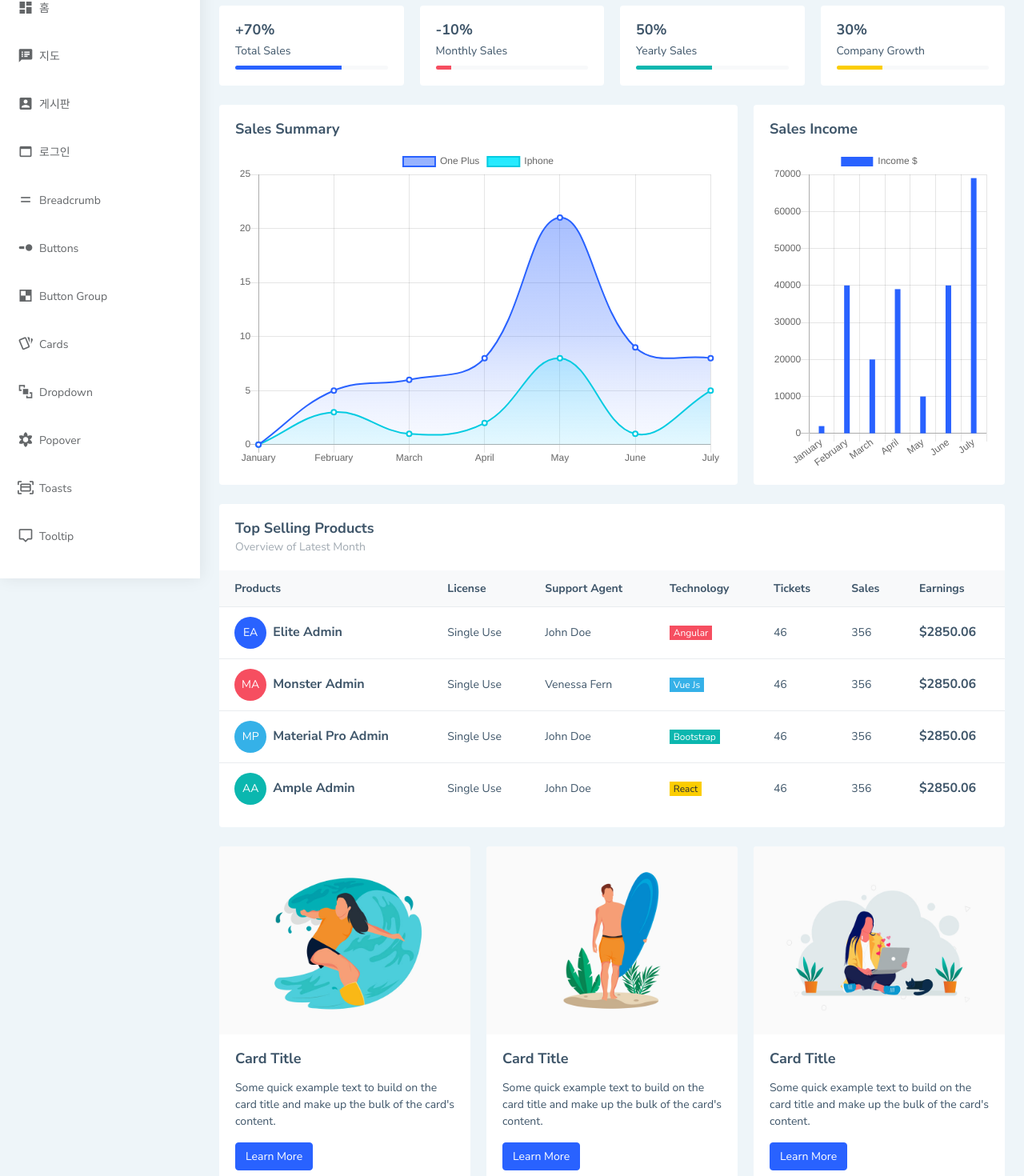
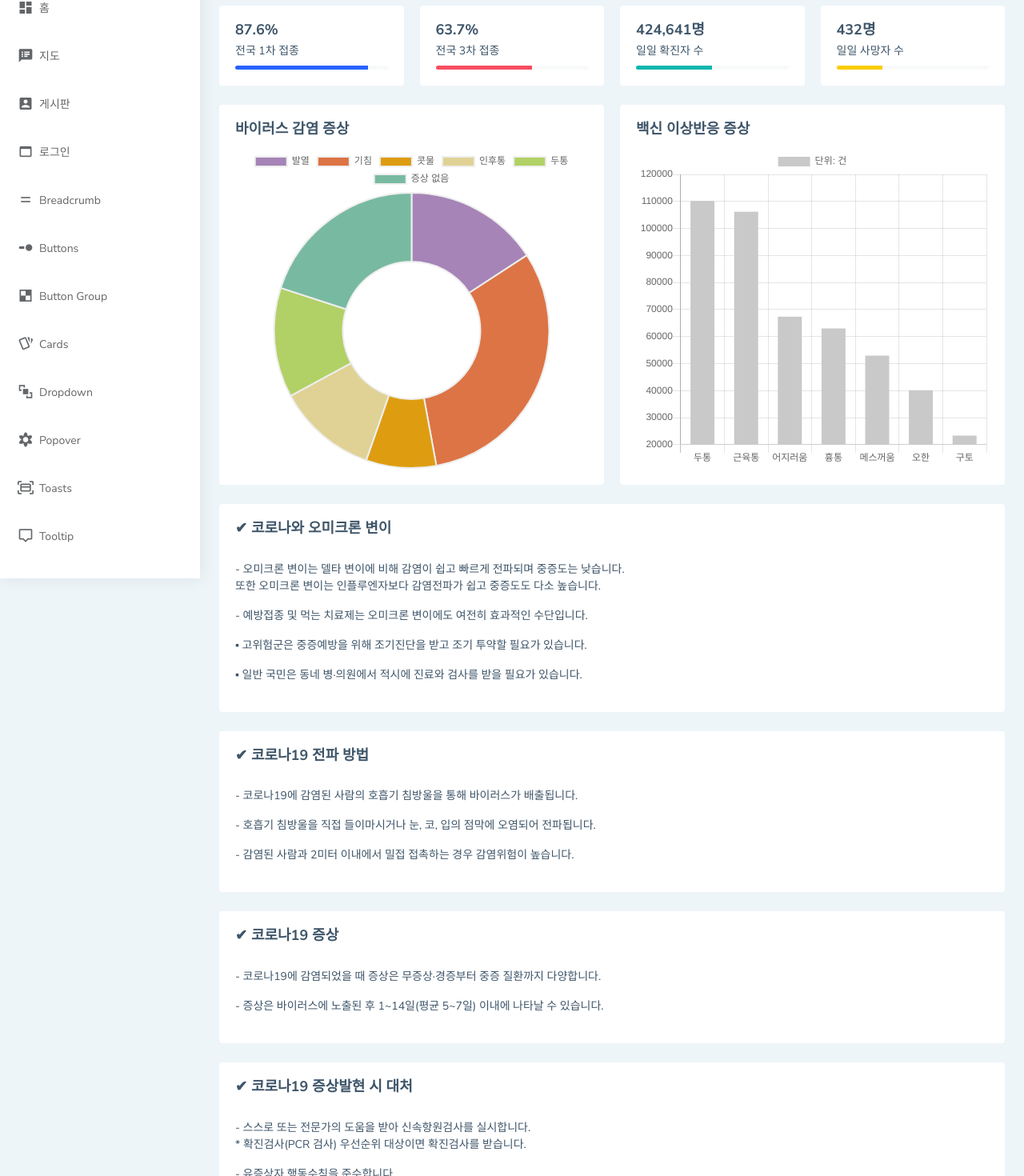
Before and after one commit to ehfmakan123/VacSa_hadoop_bigdata, a Vue app in the folder frontend/: page /starter in a window 1280 px wide. Shown: the part 77-1547 px from the top of the page at 80% size. Built offline with nearby package versions, Linux system fonts and the light colour scheme.

Commit message:
Feat: helpful Info

```diff
--- a/frontend/package.json
+++ b/frontend/package.json
@@ -9,12 +9,13 @@
   },
   "dependencies": {
     "bootstrap-vue": "^2.17.3",
+    "chart.js": "^2.8.0",
     "core-js": "^3.6.5",
-    "chart.js": "^2.8.0",
     "moment": "^2.29.1",
     "node-sass": "^5.0.0",
     "vue": "^2.6.11",
     "vue-chartjs": "^3.4.2",
+    "vue-doughnut-chart": "^0.3.0",
     "vue-router": "^3.5.1",
     "vue-server-renderer": "^2.6.12",
     "vuelidate": "^0.7.6",
--- a/frontend/src/views/Starter.vue
+++ b/frontend/src/views/Starter.vue
@@ -6,29 +6,29 @@
     <b-row>
       <b-col cols="12" md="6" lg="3">
         <b-card class="mb-4">
-          <h4 class="card-title mb-1">+70%</h4>
-          <b-card-text class="mb-2">Total Sales</b-card-text>
-          <b-progress value="70" max="100"></b-progress>
+          <h4 class="card-title mb-1">87.6%</h4>
+          <b-card-text class="mb-2">전국 1차 접종</b-card-text>
+          <b-progress value="87" max="100"></b-progress>
         </b-card>
       </b-col>
       <b-col cols="12" md="6" lg="3">
         <b-card class="mb-4">
-          <h4 class="card-title mb-1">-10%</h4>
-          <b-card-text class="mb-2">Monthly Sales</b-card-text>
-          <b-progress variant="danger" value="10" max="100"></b-progress>
+          <h4 class="card-title mb-1">63.7%</h4>
+          <b-card-text class="mb-2">전국 3차 접종</b-card-text>
+          <b-progress variant="danger" value="63" max="100"></b-progress>
         </b-card>
       </b-col>
       <b-col cols="12" md="6" lg="3">
         <b-card class="mb-4">
-          <h4 class="card-title mb-1">50%</h4>
-          <b-card-text class="mb-2">Yearly Sales</b-card-text>
+          <h4 class="card-title mb-1">424,641명</h4>
+          <b-card-text class="mb-2">일일 확진자 수</b-card-text>
           <b-progress variant="success" value="50" max="100"></b-progress>
         </b-card>
       </b-col>
       <b-col cols="12" md="6" lg="3">
         <b-card class="mb-4">
-          <h4 class="card-title mb-1">30%</h4>
-          <b-card-text class="mb-2">Company Growth</b-card-text>
+          <h4 class="card-title mb-1">432명</h4>
+          <b-card-text class="mb-2">일일 사망자 수</b-card-text>
           <b-progress variant="warning" value="30" max="100"></b-progress>
         </b-card>
       </b-col>
@@ -36,6 +36,58 @@
     <!-- ----------------------------------------------- -->
     <!-- end top cards -->
     <!-- ----------------------------------------------- -->
+    <b-row>
+      <b-col cols="12" lg="6">
+        <b-card class="mb-4">
+          <h4 class="card-title">바이러스 감염 증상</h4>
+          <Infection />
+        </b-card>
+      </b-col>
+      <b-col cols="12" lg="6">
+        <b-card class="mb-4">
+          <h4 class="card-title">백신 이상반응 증상</h4>
+          <SalesIncome />
+        </b-card>
+      </b-col>
+    </b-row>
+
+    <!-- ----------------------------------------------- -->
+
+    <b-row>
+      <b-col cols="12" lg="12">
+        <b-card class="mb-4">
+          <InfoText1 />
+        </b-card>
+      </b-col>
+      <b-col cols="12" lg="12">
+        <b-card class="mb-4">
+          <InfoText2 />
+        </b-card>
+      </b-col>
+      <b-col cols="12" lg="12">
+        <b-card class="mb-4">
+          <InfoText3 />
+        </b-card>
+      </b-col>
+      <b-col cols="12" lg="12">
+        <b-card class="mb-4">
+          <InfoText4 />
+        </b-card>
+      </b-col>
+    </b-row>
+
+    <!-- ----------------------------------------------- -->
+    <br>
+    <br>
+    <br>
+    <br>
+    <br>
+    <br>
+    <br>
+    <br>
+    <br>
+    <br>
+
     <b-row>
       <b-col cols="12" lg="8">
         <b-card class="mb-4">
@@ -76,6 +128,12 @@
 </template>
 
 <script>
+import Infection from "./dashboard-components/Infection";
+import InfoText1 from "./dashboard-components/InfoText1";
+import InfoText2 from "./dashboard-components/InfoText2";
+import InfoText3 from "./dashboard-components/InfoText3";
+import InfoText4 from "./dashboard-components/InfoText4";
+
 import SalesSummary from "./dashboard-components/SalesSummary";
 import SalesIncome from "./dashboard-components/SalesIncome";
 import SellingProduct from "./dashboard-components/SellingProduct";
@@ -84,6 +142,11 @@ export default {
   name: "Starter",
   data: () => ({}),
   components: {
+    Infection,
+    InfoText1,
+    InfoText2,
+    InfoText3,
+    InfoText4,
     SalesSummary,
     SalesIncome,
     SellingProduct,
--- a/frontend/src/views/dashboard-components/BarChart.vue
+++ b/frontend/src/views/dashboard-components/BarChart.vue
@@ -7,25 +7,25 @@ export default {
     this.renderChart(
       {
         labels: [
-          "January",
-          "February",
-          "March",
-          "April",
-          "May",
-          "June",
-          "July"
+          "두통",
+          "근육통",
+          "어지러움",
+          "흉통",
+          "메스꺼움",
+          "오한",
+          "구토"
         ],
         datasets: [
           {
-            label: "Income $",
-            backgroundColor: "#2962ff",
-            data: [2000, 40000, 20000, 39000, 10000, 40000, 69000],
+            label: "단위: 건",
+            backgroundColor: "#c9c9c9",
+            data: [110187, 106192, 67350, 63002, 52942, 40137, 23355],
           }
         ]
       },
       { responsive: true, maintainAspectRatio: false, scales: {
               xAxes: [{
-                  barThickness: 7,
+                  barThickness: 30,
               }]
           } }
     );
--- /dev/null
+++ b/frontend/src/views/dashboard-components/DoughnutChart.vue
@@ -0,0 +1,30 @@
+<script>
+import { Doughnut } from "vue-chartjs";
+
+export default {
+  extends: Doughnut,
+  mounted() {
+    this.renderChart(
+      {
+        labels: [
+          "발열",
+          "기침",
+          "콧물",
+          "인후통",
+          "두통",
+          "증상 없음"
+        ],
+        datasets: [
+          {
+            backgroundColor: [ "#A684B7", "#DD7445", "#DE9D11", "#E0D295", "#B1D166", "#78BAA1" ],
+            borderColor: "#eee",
+            hoverBorderColor: "#eee",
+            data: [21.1, 41.8, 11, 15.7, 17.2, 26.7]
+          }
+        ]
+      },
+      { responsive: true, maintainAspectRatio: false, }
+    )
+  }
+}
+</script>
--- /dev/null
+++ b/frontend/src/views/dashboard-components/Infection.vue
@@ -0,0 +1,13 @@
+<template>
+	<DoughnutChart/>
+</template>
+
+<script>
+import DoughnutChart from './DoughnutChart.vue'
+export default {
+  name:"Infection",
+  components: {
+    DoughnutChart
+  }
+}
+</script>
--- /dev/null
+++ b/frontend/src/views/dashboard-components/InfoText1.vue
@@ -0,0 +1,17 @@
+<template>
+  <b-card-text>
+    <h4>✔ 코로나와 오미크론 변이</h4>
+    <br>
+    <p>- 오미크론 변이는 델타 변이에 비해 감염이 쉽고 빠르게 전파되며 중증도는 낮습니다.<br>또한 오미크론 변이는 인플루엔자보다 감염전파가 쉽고 중증도도 다소 높습니다.</p>
+    <p></p>
+    <p>- 예방접종 및 먹는 치료제는 오미크론 변이에도 여전히 효과적인 수단입니다.</p>
+    <p>▪ 고위험군은 중증예방을 위해 조기진단을 받고 조기 투약할 필요가 있습니다.</p>
+    <p>▪ 일반 국민은 동네 병·의원에서 적시에 진료와 검사를 받을 필요가 있습니다.</p>
+  </b-card-text>
+</template>
+
+<script>
+export default {
+  name:"InfoText1",
+}
+</script>
--- /dev/null
+++ b/frontend/src/views/dashboard-components/InfoText2.vue
@@ -0,0 +1,15 @@
+<template>
+  <b-card-text>
+    <h4>✔ 코로나19 전파 방법</h4>
+    <br>
+    <p>- 코로나19에 감염된 사람의 호흡기 침방울을 통해 바이러스가 배출됩니다.</p>
+    <p>- 호흡기 침방울을 직접 들이마시거나 눈, 코, 입의 점막에 오염되어 전파됩니다.</p>
+    <p>- 감염된 사람과 2미터 이내에서 밀접 접촉하는 경우 감염위험이 높습니다.</p>
+  </b-card-text>
+</template>
+
+<script>
+export default {
+  name:"InfoText2",
+}
+</script>
--- /dev/null
+++ b/frontend/src/views/dashboard-components/InfoText3.vue
@@ -0,0 +1,14 @@
+<template>
+  <b-card-text>
+    <h4>✔ 코로나19 증상</h4>
+    <br>
+    <p>- 코로나19에 감염되었을 때 증상은 무증상·경증부터 중증 질환까지 다양합니다.</p>
+    <p>- 증상은 바이러스에 노출된 후 1~14일(평균 5~7일) 이내에 나타날 수 있습니다.</p>
+  </b-card-text>
+</template>
+
+<script>
+export default {
+  name:"InfoText3",
+}
+</script>
--- /dev/null
+++ b/frontend/src/views/dashboard-components/InfoText4.vue
@@ -0,0 +1,15 @@
+<template>
+  <b-card-text>
+    <h4>✔ 코로나19 증상발현 시 대처</h4>
+    <br>
+    <p>- 스스로 또는 전문가의 도움을 받아 신속항원검사를 실시합니다.<br>* 확진검사(PCR 검사) 우선순위 대상이면 확진검사를 받습니다.</p>
+    <p>- 유증상자 행동수칙을 준수합니다.</p>
+    <p>- 응급처치가 필요한 경우, 119에 연락하여 필요한 도움을 받습니다.</p>
+  </b-card-text>
+</template>
+
+<script>
+export default {
+  name:"InfoText4",
+}
+</script>
```
Also changed, not shown: 1 other file (tests, documents, lock files or other folders).
